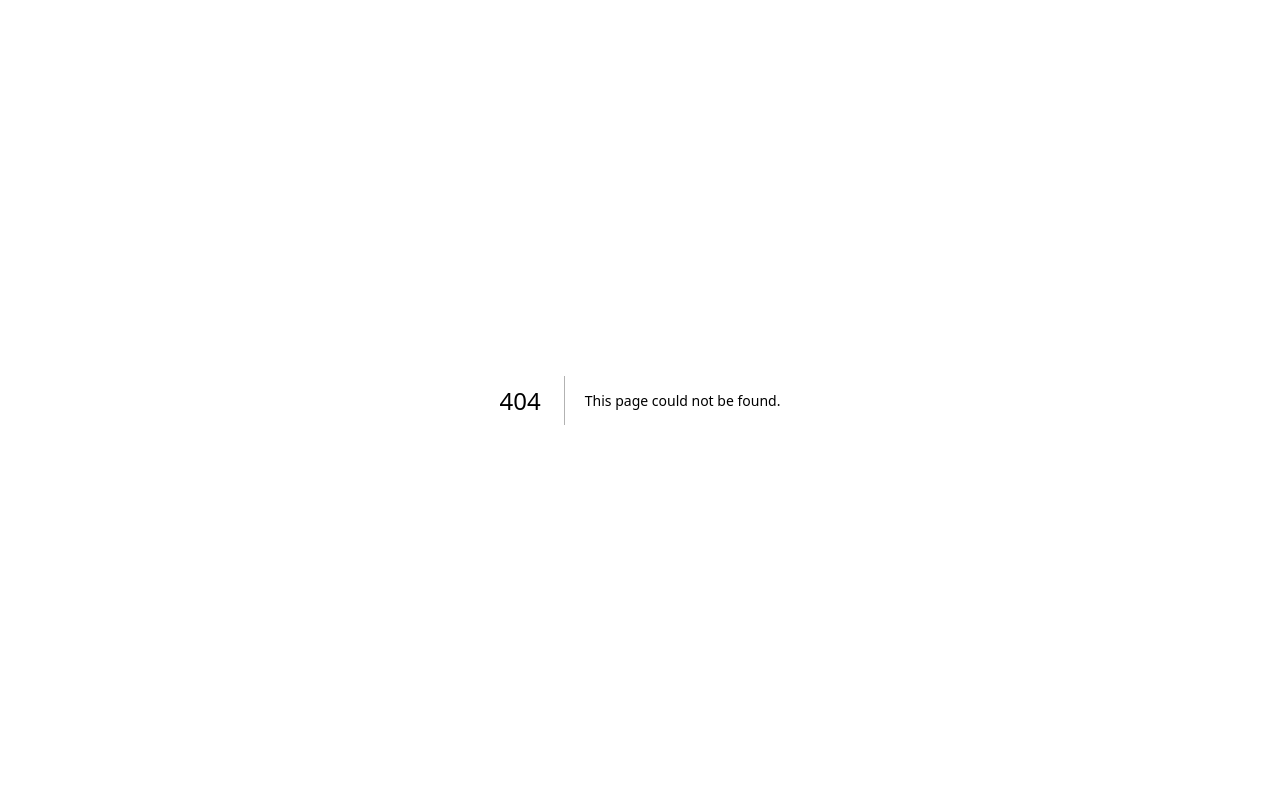
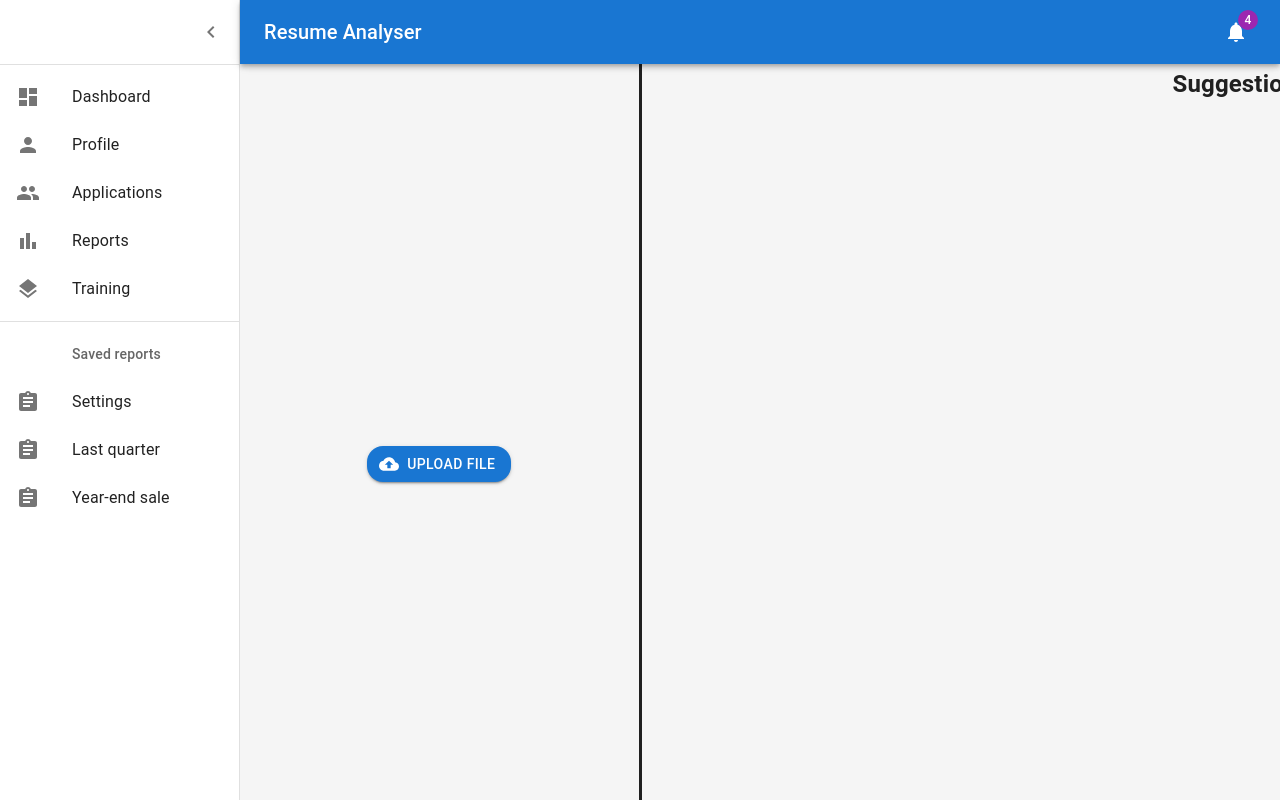
Before and after one commit to alllenshibu/easyhire, a Next.js app in the folder apps/web/: page /ResumeAnalyser in a window 1280 px wide. Before the commit this address had no page. Built offline with nearby package versions, Linux system fonts and the light colour scheme; sample sign-in values are in the browser's storage.

Commit message:
Add files via upload

```diff
--- /dev/null
+++ b/apps/web/src/pages/ResumeAnalyser/index.jsx
@@ -0,0 +1,64 @@
+import ResumeAnalysisLayout from "@/Layouts/ResumeAnalysisLayout";
+import { styled } from '@mui/material/styles';
+import Button from '@mui/material/Button';
+import CloudUploadIcon from '@mui/icons-material/CloudUpload';
+
+const CenteredContainer = styled('div')({
+  display: 'flex',
+  justifyContent: 'center',
+  alignItems: 'center',
+  height: '100%', // Adjust height as needed
+});
+
+
+const CenteredContainerForSuggestions = styled('div')({
+    display: 'flex',
+    justifyContent: 'center',
+    alignItems: 'center',
+    height: '5%',
+    marginRight:'-800px' // Adjust height as needed
+  });
+
+const VisuallyHiddenInput = styled('input')({
+  clip: 'rect(0 0 0 0)',
+  clipPath: 'inset(50%)',
+  height: 1,
+  overflow: 'hidden',
+  position: 'absolute',
+  bottom: 0,
+  left: 0,
+  whiteSpace: 'nowrap',
+  width: 1,
+});
+
+export default function Index() {
+  return (
+    <ResumeAnalysisLayout>
+      <div style={{ display: "flex", height: "100vh", width: '100vh' }}>
+        <div style={{ flex: 1, borderRight: 'solid' }}>
+          <CenteredContainer>
+            <Button
+              component="label"
+              role={undefined}
+              variant="contained"
+              tabIndex={-1}
+              startIcon={<CloudUploadIcon />}
+            >
+              Upload file
+              <VisuallyHiddenInput type="file" />
+            </Button>
+          </CenteredContainer>
+        </div>
+        <div style={{ flex: 1 }}>
+          {
+
+
+            <CenteredContainerForSuggestions>
+            <h2>Suggestions</h2>
+            </CenteredContainerForSuggestions>
+          }
+        </div>
+      </div>
+    </ResumeAnalysisLayout>
+  );
+}
```
